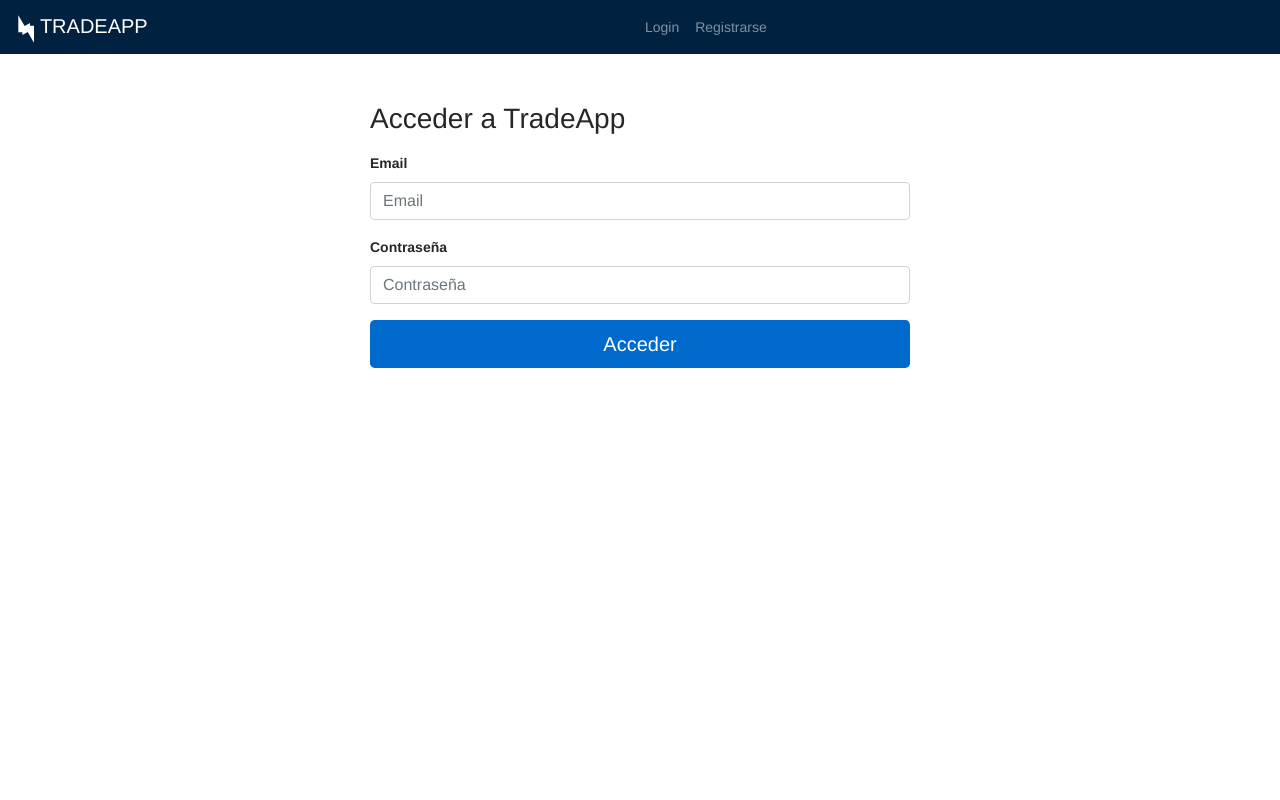
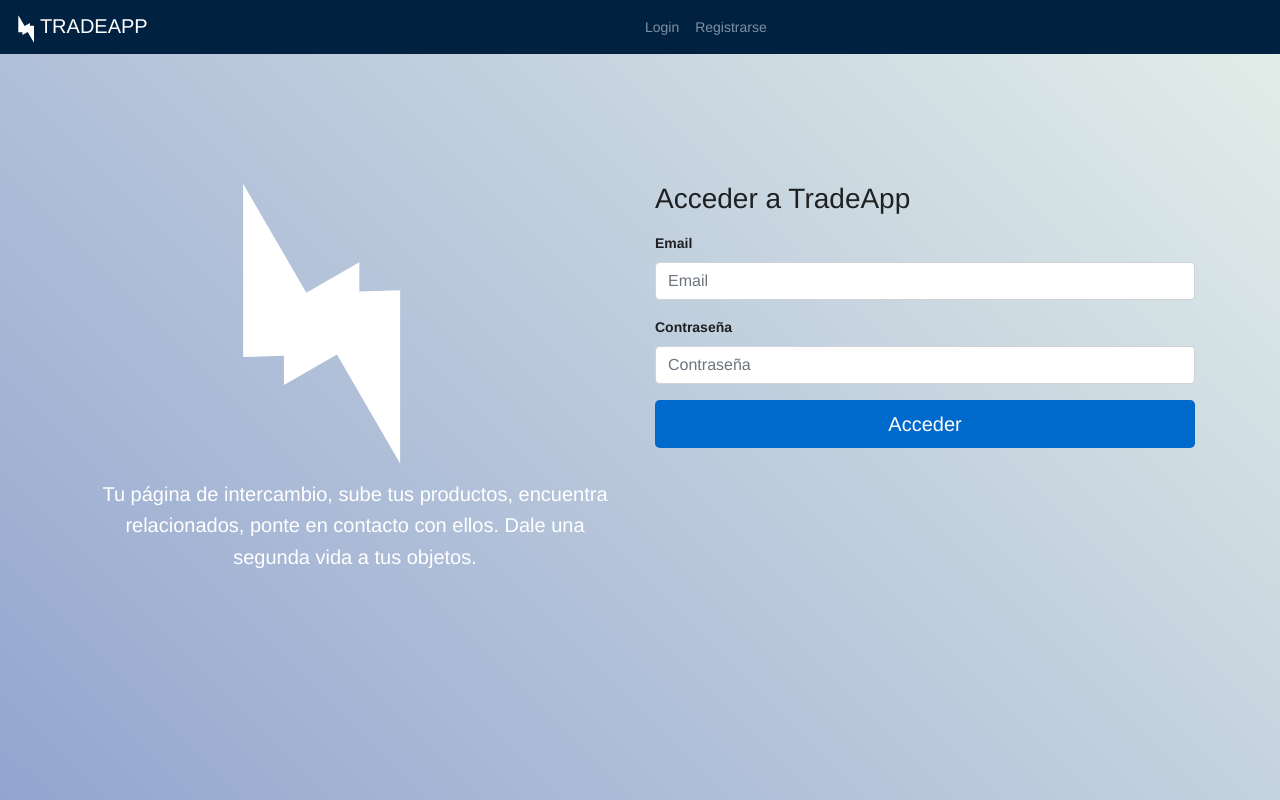
Before and after one commit to celarcon/TFG, a React (Create React App) app: page / in a window 1280 px wide. Built offline with nearby package versions, Linux system fonts and the light colour scheme.

Commit message:
10/8/2020

```diff
--- a/src/App.css
+++ b/src/App.css
@@ -2,15 +2,41 @@
 
 body{
   font-family: Helvetica;
+  font-weight: 550;
+  background-image: linear-gradient(45deg, #93a5cf 0%, #e4efe9 100%);
+  background-size: cover;
+  background-repeat: no-repeat;
+  background-attachment: fixed;
+  background-position: center center;
 }
-
+.ant-layout{
+  background: none;
+}
 h2{
-  font-weight: 600;
+  font-weight: 800;
   font-size: 25px;
 }
 h3{
-  font-weight: 500;
+  font-weight: 700;
   font-size: 20px;
+}
+@media (max-width: 700px){
+.txtLogin{
+  color: white;
+  font-size: 16px;
+  text-align: center;
+}}
+@media (min-width: 700px){
+  .txtLogin{
+    color: white;
+    font-size: 20px;
+    text-align: center;
+  }}
+.logoLogin{
+  display:block;
+  margin-left: auto;
+  margin-right: auto;
+  width: 50%;
 }
 @media (max-width: 700px){
   .buscador{
@@ -182,7 +208,8 @@ input[type="file"]{
   outline: none;
 }
 .txtNegrita{
-  font-weight: 600;
+  font-weight: 800;
+  size: 15px;
 }
 .numInteresados{
   font-weight: 600;
--- a/src/components/Landing.js
+++ b/src/components/Landing.js
@@ -66,7 +66,7 @@ class Landing extends Component {
       <React.Fragment>
         {localStorage.usertoken ?
           <Router>
-            <Layout  style={{backgroundColor:'white'}}>
+            <Layout>
             <Switch>
               <Route path="/home/AñadirProducto" component={AñadirProducto}/>
               <Route path="/Usuario" component={Usuario}/>
--- a/src/components/Login.js
+++ b/src/components/Login.js
@@ -1,5 +1,6 @@
 import React, { Component } from 'react'
 import { login } from './UserFunctions'
+import logo from '../imagenes/logoTRADEAPP.svg';
 
 class Login extends Component {
 
@@ -35,9 +36,18 @@ class Login extends Component {
 
   render() {
     return (
-      <div className="container">
+      <div className="container" style={{paddingTop:'10%'}}>
         <div className="row">
-          <div className="col-md-6 mt-5 mx-auto">
+        <div className="col-md-6 col-sm-12 mx-auto">
+          <p className="logoLogin">
+          <img src={logo} alt="logo" style={{width:"200px"}}/>
+          </p>
+          <p className="txtLogin">
+             Tu página de intercambio, sube tus productos, encuentra relacionados, ponte en contacto con ellos.
+             Dale una segunda vida a tus objetos.
+          </p>
+        </div>
+          <div className="col-md-6 col-sm-12">
             <form noValidate onSubmit={this.onSubmit}>
               <h1 className="h3 mb-3 font-weight-normal">Acceder a TradeApp</h1>
               <div className="form-group">
--- a/src/components/Match/Match.js
+++ b/src/components/Match/Match.js
@@ -11,7 +11,7 @@ const openNotification = () => {
     message: 'Revisa tu correo',
     description:
       'Genial!, has contactado con un usuarion mira en tu correo te habrá llegado un correo con información del contacto',
-    icon: <SmileOutlined style={{ color: '#0069CC', width: 300 }} />,
+    icon: <SmileOutlined style={{ color: '#0069CC' }} />,
   });
 };
 const scrollTop = () =>{
@@ -46,7 +46,8 @@ export default class Match extends Component {
             nombre: correo2.data.first_name+" "+correo2.data.last_name,
             producto1:prod1.data.nombre,
             producto2:prod2.data.nombre,
-            image: prod2.data.image
+            image1: prod2.data.image,
+            image2: prod1.data.image
         });
         await Axios.post('http://localhost:4000/users/enviarEmail',{
             email:correo2.data.email,
@@ -54,7 +55,8 @@ export default class Match extends Component {
             nombre: correo1.data.first_name+" "+correo1.data.last_name,
             producto1:prod2.data.nombre,
             producto2:prod1.data.nombre,
-            image: prod1.data.image
+            image1: prod1.data.image,
+            image2: prod2.data.image
         });
     }
     eliminaProd = async(e) => {
--- a/src/components/Profile/Profile.js
+++ b/src/components/Profile/Profile.js
@@ -74,7 +74,7 @@ class Profile extends Component {
                 }
                 datetime={
                     <Tooltip title={moment().format('YYYY-MM-DD HH:mm:ss')}>
-                    <span>{comen.updatedAt}</span>
+                    <span style={{color:'white'}}>{comen.updatedAt}</span>
                     </Tooltip>
                 }
                 />
--- a/src/components/UsuarioRelacionado/UsuarioRelacionado.js
+++ b/src/components/UsuarioRelacionado/UsuarioRelacionado.js
@@ -103,7 +103,7 @@ export default class UsuarioRelacionado extends Component {
             <span className="txtNegrita">valoracion del usuario</span>
           <div className="w-100"></div>
           <p><Rate disabled allowHalf value={this.state.valoracionMedia} /></p>
-          <h2>Comentarios</h2>
+          <h2>Comentarios:</h2>
         </div>
         <div className="scrollComentarios">
         {this.state.comments.map(comen =>
@@ -118,7 +118,7 @@ export default class UsuarioRelacionado extends Component {
               }
               datetime={
                 <Tooltip title={moment().format('YYYY-MM-DD HH:mm:ss')}>
-                  <span>{comen.updatedAt}</span>
+                  <span style={{color:'white'}}>{comen.updatedAt}</span>
                 </Tooltip>
               }
             />
```
